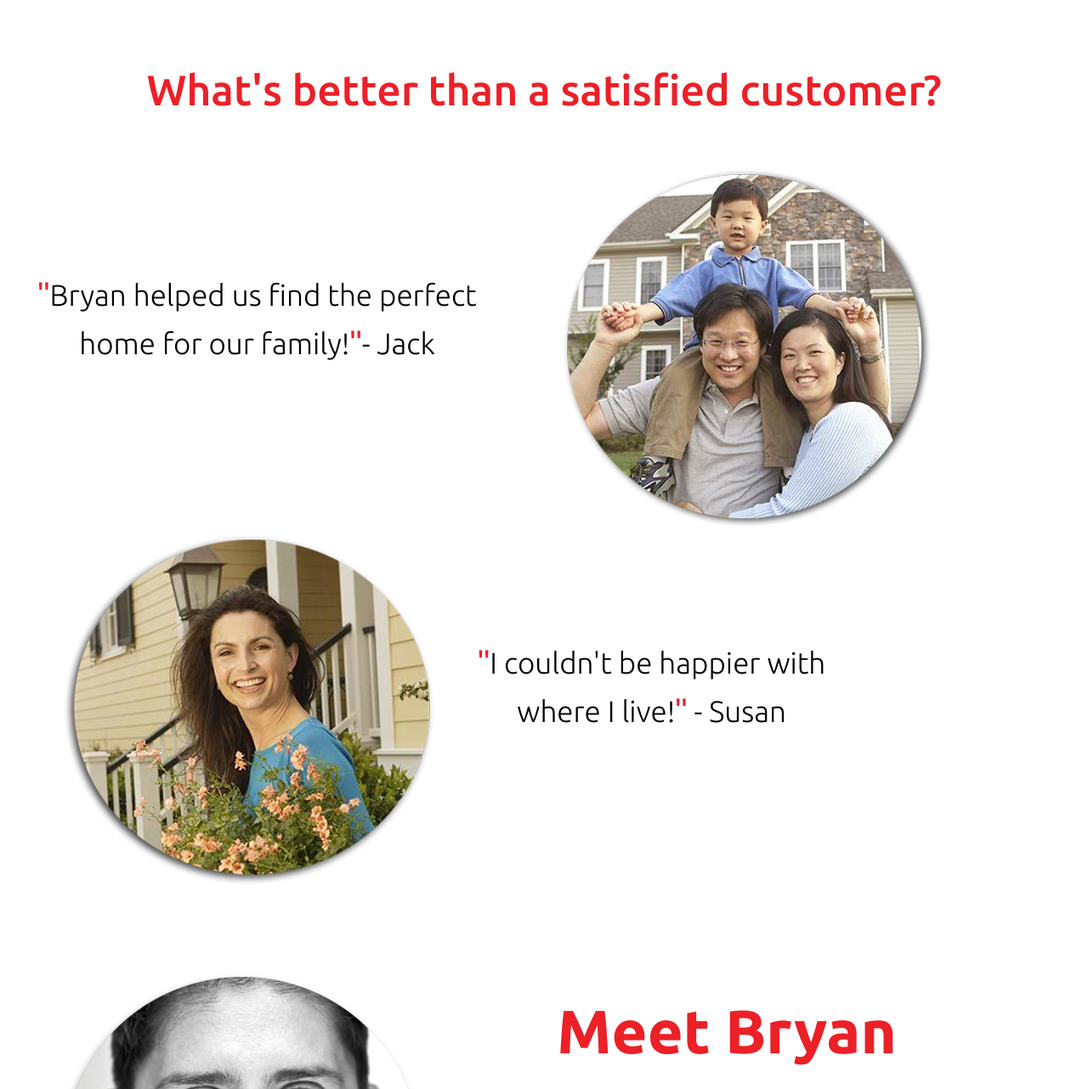
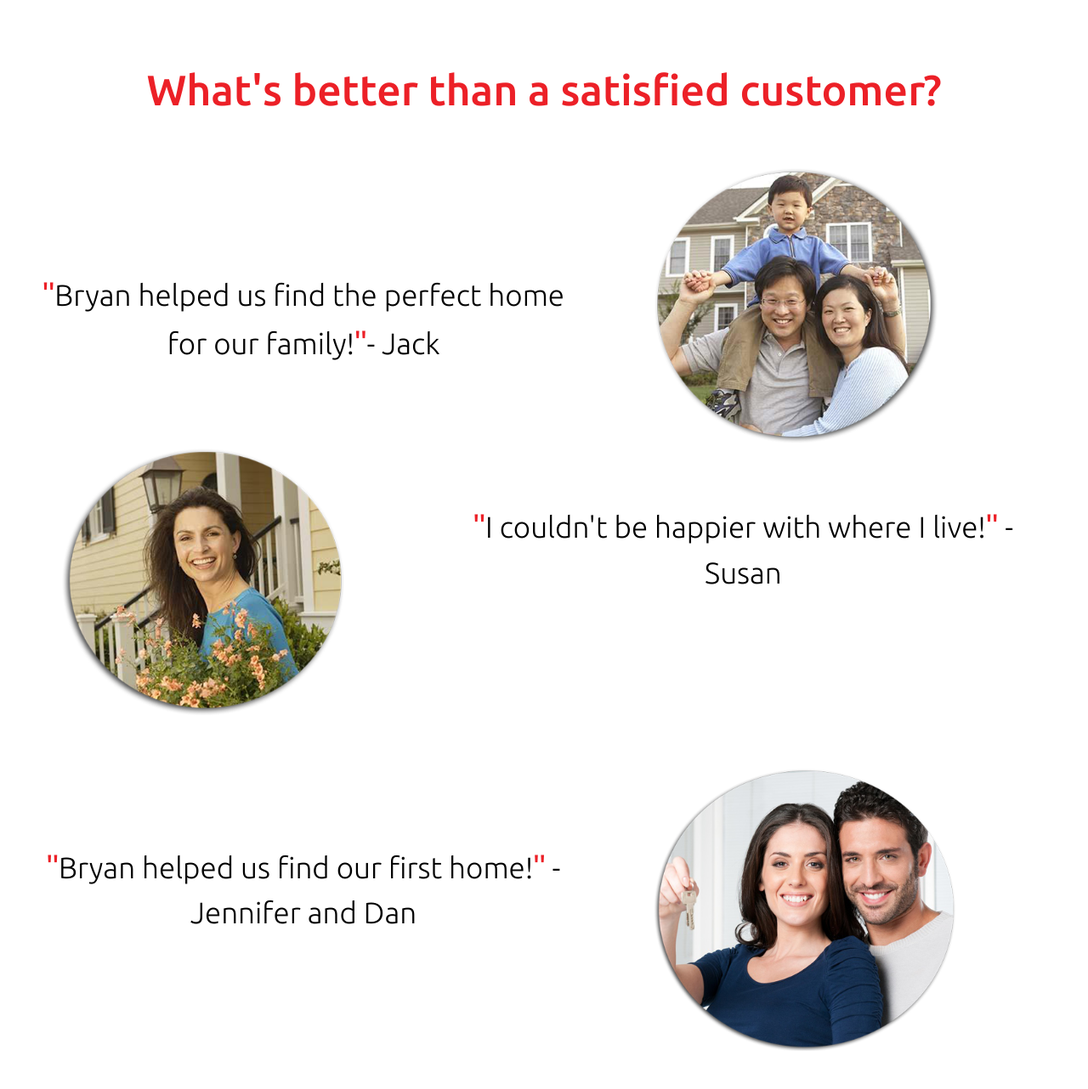
Before and after one commit to tazemebro/wordpress-enviroment, a WordPress theme: template themes/askbryan/index.php in a window 1280 px wide. Shown: the part 1318-2600 px from the top of the page at 85% size. Run offline with PHP 8.4 and a stand-in for WordPress, Linux system fonts and the light colour scheme; the site name, menu and one post (Sample post) are stand-ins, and other content is empty.

Commit message:
askbryan
third testimonial

```diff
--- a/themes/askbryan/index.php
+++ b/themes/askbryan/index.php
@@ -69,23 +69,44 @@
 <div class="testimonials container-fluid">
 		<div class="row">
 			<h2>What's better than a satisfied customer?</h2>
-				<div class="col-md-6">
+
+				<div class="col-md-7">
 					<p class="first"><span class="quote">"</span>Bryan helped us find the perfect home for our family!<span class="quote">"</span>- Jack
 					</p>
 				</div>
 
 					<div class="col-md-4">
-				<img src="<?php bloginfo ('template_directory'); ?>/css/images/asian_family.png" alt="family photo" />
+						<img class="asian" src="<?php bloginfo ('template_directory'); ?>/css/images/asian_family.png" alt="family photo" />
 					</div>
 
-				<div class="col-md-4">
+		</div>
+		<div class="container-fluid">
+			<div class="row">
+
+					<div class="col-md-5">
 						<img class="woman" src="<?php bloginfo ('template_directory'); ?>/css/images/woman.png" alt="woman" />
 					</div>
-			<div class="col-md-6">
+					<div class="col-md-7">
 						<p class="second"><span class="quote">"</span>I couldn't be happier with where I live!<span class="quote">"</span>
 						- Susan
 						</p>
 					</div>
+			</div>
+		</div>
+		<div class="container-fluid">
+			<div class="row">
+					<div class="col-md-7">
+						<p class="third"><span class="quote">"</span>Bryan helped us find our first home!<span class="quote">"</span>
+						- Jennifer and Dan
+						</p>
+					</div>
+
+						<div class="col-md-4">
+							<img class="couple" src="<?php bloginfo ('template_directory'); ?>/css/images/couple.png" alt="couple" />
+						</div>
+			</div>
+		</div>
+
 		</div>
 	</div>
 </div>
--- a/themes/askbryan/style.css
+++ b/themes/askbryan/style.css
@@ -341,11 +341,25 @@ article.home_post{
 }
 
 .second {
-	padding-top: 125px;
-	margin-left: 55px;
+	padding-top: 65px;
+	margin-left: -57px;
+}
+
+.asian {
+	width: 85%;
+	height: 85%;
 }
 
 .woman {
 	margin-top: -55px;
 	padding-left: 65px;
+	width: 80%;
+	height: 80%;
 }
+.couple {
+	width: 90%;
+	height: 90%;
+}
+.third {
+	padding-top: 140px;
+}
```
Also changed, not shown: themes/askbryan/css/images/couple.png (added). Lines whose indentation alone changed are shown as unchanged.
